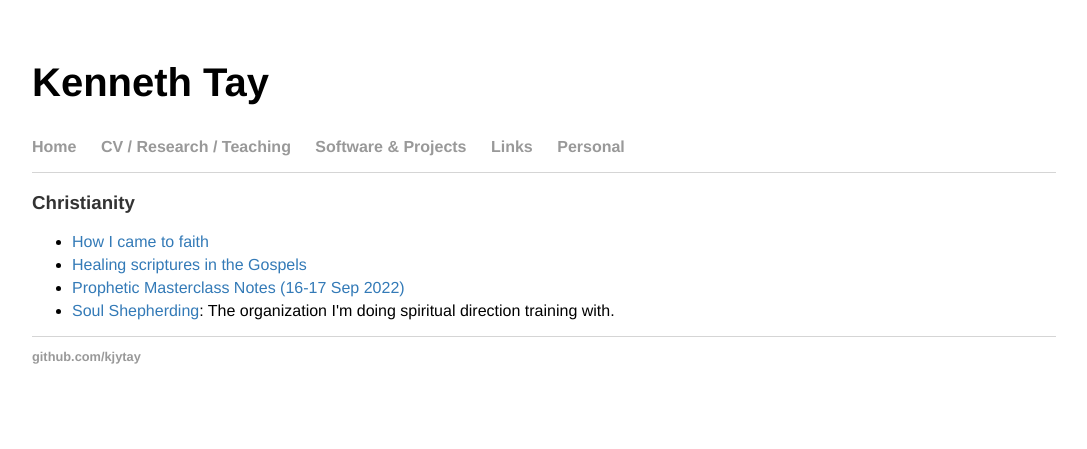
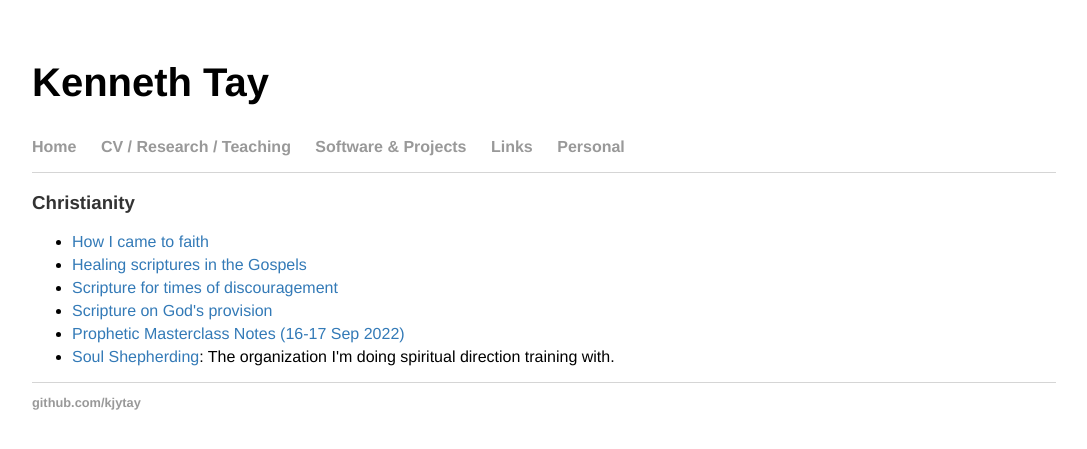
Before and after one commit to kjytay/kjytay.github.io, a Jekyll site: the page built from personal/index.html, in a window 1280 px wide. Shown: the top 449 px of the page, without its empty margins (96-1183 px from the left). Built offline with Jekyll 4.4.1, drawn with Linux system fonts in a browser that asks for light colours.

Commit message:
Add scripture links.

```diff
--- a/personal/index.html
+++ b/personal/index.html
@@ -7,6 +7,8 @@ title: Kenneth Tay
 <ul>
   <li><a href="My testimony 2023-02-17.pdf">How I came to faith</a></li>
   <li><a href="https://docs.google.com/document/d/1InMSdrXj_Do-P_bhEdvUOeJp22xAJe50vjRlJc2WFuw/edit?usp=sharing">Healing scriptures in the Gospels</a></li>
+  <li><a href="https://docs.google.com/document/d/1y0a1CO81T_I21zlErdnt-rr7ZxfePwWfLKTDsPnXMfs/edit?usp=sharing">Scripture for times of discouragement</a></li>
+  <li><a href="https://docs.google.com/document/d/1KrSnf84B9NNWy1q-FfUGjn_2LHOy_OqivYBR3ih43Xw/edit?usp=sharing">Scripture on God's provision</a></li>
   <li><a href="https://docs.google.com/document/d/1Mev_l8DwVohMo1AZEk46roxLvnA6tisSfTFVfB9Jo5Y/edit?usp=sharing">Prophetic Masterclass Notes (16-17 Sep 2022)</a></li>
   <li><a href="https://www.soulshepherding.org/">Soul Shepherding</a>: The organization I'm doing spiritual direction training with.</li>
 </ul>
```
